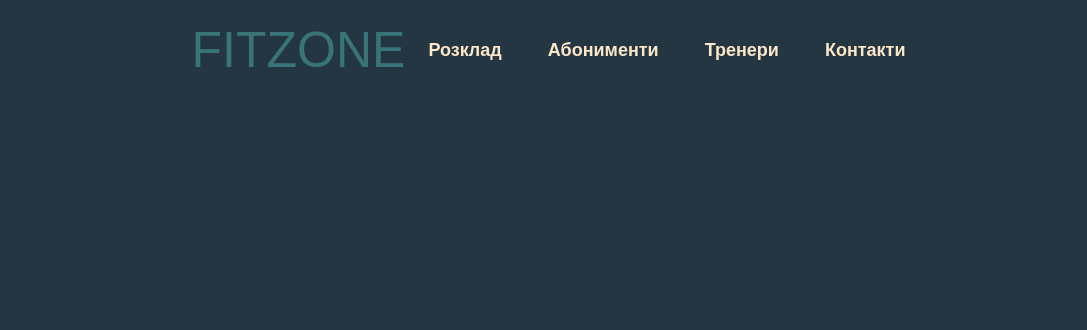
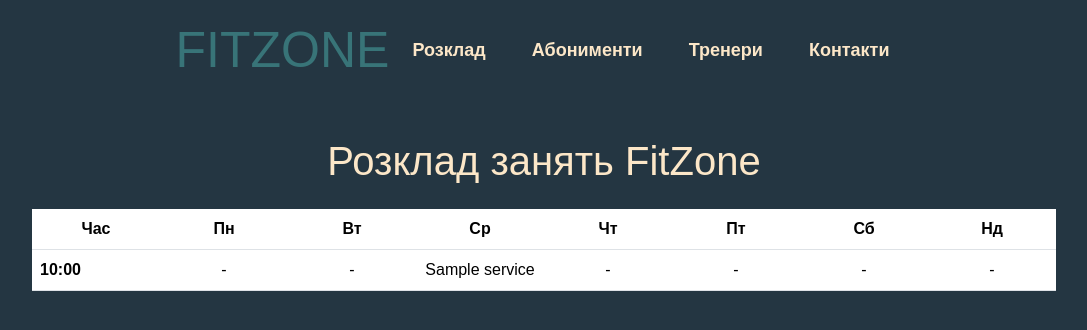
Before and after one commit to darynabar/Gym_project, a Django app: page /gym_schedule/ in a window 1280 px wide. Shown: the top 330 px of the page, without its empty margins (96-1183 px from the left). Run offline with Django 5.2, Linux system fonts and the light colour scheme; tables that the repository leaves empty hold one stand-in row (values such as "Sample post"); parts of the project's set-up code (start-up, migrations or seed data) failed here and were passed over.

Commit message:
create schedule table, fixed some styles

```diff
--- /dev/null
+++ b/gym_project/gymApp/static/gymApp/calendar.css
@@ -0,0 +1,4 @@
+.table-fixed thead th, .table-fixed tbody td {
+    width: 12.5%;
+    text-align: center;
+  }
--- a/gym_project/gymApp/static/gymApp/styles.css
+++ b/gym_project/gymApp/static/gymApp/styles.css
@@ -1,5 +1,5 @@
 
-body {
+body, main {
     background-color: #243642 !important;
     color: #FCE7C8 !important;
     font-family: Arial, sans-serif !important;
@@ -56,13 +56,13 @@
     color: #FAD7A0;
 }
 
-ul {
+.ul-cust {
     text-align: left;
     list-style: none;
     padding: 0;
 }
 
-ul li {
+.ul-cust li {
     padding: 5px 0;
 }
 
--- a/gym_project/gymApp/templates/components/base.html
+++ b/gym_project/gymApp/templates/components/base.html
@@ -5,7 +5,9 @@
     <meta name="viewport" content="width=device-width, initial-scale=1.0" />
     <title>FitZone</title>
     {% load static %}
+    <!-- Підключення static -->
     <link rel="stylesheet" href="{% static 'gymApp/styles.css' %}" />
+    <!-- <link rel="stylesheet" href="{% static 'gymApp/calendar.css' %}" /> -->
     <!-- Bootstrap -->
     <link
       href="https://cdn.jsdelivr.net/npm/bootstrap@5.3.3/dist/css/bootstrap.min.css"
@@ -13,6 +15,7 @@
       integrity="sha384-QWTKZyjpPEjISv5WaRU9OFeRpok6YctnYmDr5pNlyT2bRjXh0JMhjY6hW+ALEwIH"
       crossorigin="anonymous"
     />
+    {% block extra_head %}{% endblock %}
   </head>
   <body>
     {% include 'components/header.html' %}
@@ -23,5 +26,6 @@
       integrity="sha384-YvpcrYf0tY3lHB60NNkmXc5s9fDVZLESaAA55NDzOxhy9GkcIdslK1eN7N6jIeHz"
       crossorigin="anonymous"
     ></script>
+    <!-- {% block extra_scripts %}{% endblock %} -->
   </body>
 </html>
--- a/gym_project/gymApp/templates/components/header.html
+++ b/gym_project/gymApp/templates/components/header.html
@@ -1,5 +1,5 @@
 <nav class="navbar w-100 justify-content-center">
-  <ul class="d-flex flex-row align-items-center justify-content-center">
+  <ul class="d-flex flex-row align-items-center justify-content-center ul-cust">
     <a style="text-decoration: none" href="{% url 'index' %}">
       <li
         style="
--- a/gym_project/gymApp/templates/gym_schedule.html
+++ b/gym_project/gymApp/templates/gym_schedule.html
@@ -1 +1,34 @@
-{% extends 'components/base.html' %} {% block content %}{% endblock %}
+{% extends 'components/base.html' %} {% load static%} {% block content %}
+<h1 class="text-center">Розклад занять FitZone</h1>
+<div>
+  <table class="table table-fixed my-4 rounded">
+    <thead>
+      <tr class="text-center">
+        <th scope="col">Час</th>
+        <th scope="col">Пн</th>
+        <th scope="col">Вт</th>
+        <th scope="col">Ср</th>
+        <th scope="col">Чт</th>
+        <th scope="col">Пт</th>
+        <th scope="col">Сб</th>
+        <th scope="col">Нд</th>
+      </tr>
+    </thead>
+    <tbody>
+      {% for time, days in schedule_dict.items %}
+      <tr>
+        <th class="">{{ time|time:"H:i" }}</th>
+        {# Виведе у форматі 09:00, 14:30 тощо #} {% for day in days.values %}
+        <td class="text-center">{% if day %}{{ day }}{% else %}-{% endif %}</td>
+        {% endfor %}
+      </tr>
+      {% endfor %}
+    </tbody>
+  </table>
+</div>
+{% endblock %} {% block extra_head %}
+<link rel="stylesheet" href="{% static 'gymApp/calendar.css' %}" />
+{% endblock %}
+<!-- {% block extra_scripts %}
+<script src="{% static 'js/calendar.js' %}"></script>
+{% endblock %} -->
--- a/gym_project/gymApp/views.py
+++ b/gym_project/gymApp/views.py
@@ -1,5 +1,7 @@
+from datetime import timedelta
 from django.shortcuts import render, get_object_or_404
 from .models import Post, Schedule
+from django.utils.timezone import now
 
 def index(request):
     posts = Post.objects.all()
@@ -9,6 +11,23 @@
     posts = Post.objects.all()
     return render(request, 'coach.html', {'posts': posts})
 
+# def gym_schedule(request):
+#     schedule = Schedule.objects.all().order_by("date_time")
+#     return render(request, "gym_schedule.html", {"schedule":schedule})
+
 def gym_schedule(request):
-    schedule = Schedule.objects.all()
-    return render(request, "gym_schedule.html", {"schedule":schedule})
+    schedule = Schedule.objects.all().order_by("date_time")
+
+    # Отримуємо список унікальних годин початку занять
+    time_slots = sorted(set(schedule.values_list("date_time__time", flat=True)))
+
+    # Створюємо структуру даних для розкладу
+    schedule_dict = {time: {day: "" for day in range(1, 8)} for time in time_slots}
+
+    # Заповнюємо даними
+    for session in schedule:
+        time = session.date_time.time()
+        day_of_week = session.date_time.isoweekday()  # 1 = Пн, 7 = Нд
+        schedule_dict[time][day_of_week] = session.service.name  # Припускаю, що Service має поле name
+
+    return render(request, "gym_schedule.html", {"schedule_dict": schedule_dict})
```
Also changed, not shown: gym_project/gymApp/fixtures/gym_schedule.json (+30 -0 lines), gym_project/gymApp/fixtures/service.json (+10 -0 lines), gym_project/gym_project/settings.py (+4 -4 lines).
